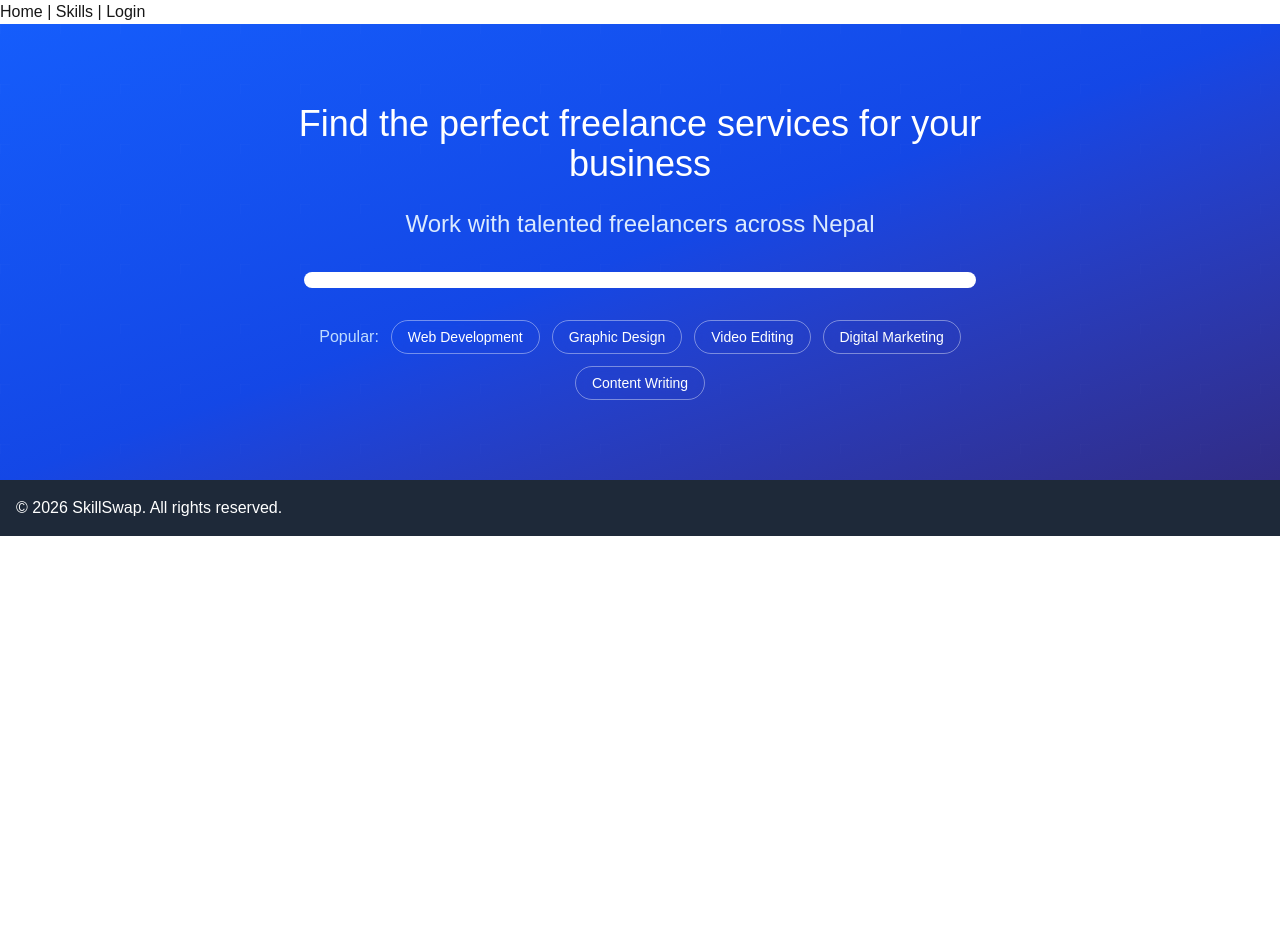
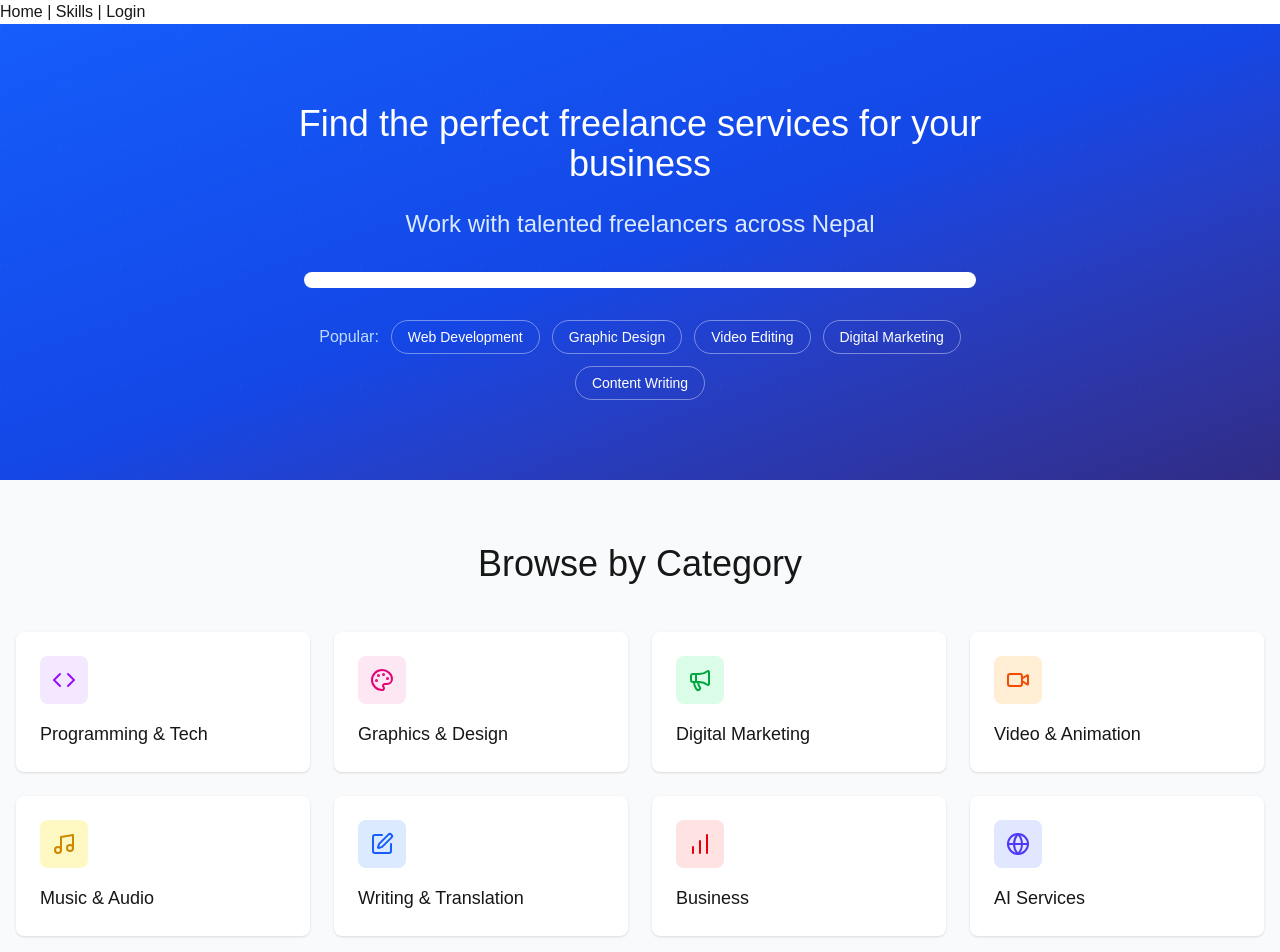
Before and after one commit to PratikPant01/SkillSwap, a Next.js app in the folder skillswap-frontend/: page / in a window 1280 px wide. Shown: the top 952 px of the page. Before the commit the page ends 800 px from the top, so only its background shows below. Built offline with nearby package versions, Linux system fonts and the light colour scheme.

Commit message:
page section

```diff
--- a/skillswap-frontend/app/globals.css
+++ b/skillswap-frontend/app/globals.css
@@ -21,8 +21,8 @@
 
 @media (prefers-color-scheme: dark) {
   :root {
-    --background: #0a0a0a;
-    --foreground: #ededed;
+    --background: #ffffff;
+    --foreground: #000000;
   }
 }
 
--- a/skillswap-frontend/app/page.tsx
+++ b/skillswap-frontend/app/page.tsx
@@ -1,8 +1,14 @@
+import Categories from "@/component/categories";
+import FeaturedService from "@/component/featuredsevice";
 import Hero from "@/component/hero";
+
 
 export default function Home() {
   return (
-    <Hero />
-
+    <div className="min-h-screen flex flex-col">
+      <Hero />
+      <Categories />
+      <FeaturedService />
+    </div>
   );
 }
--- a/skillswap-frontend/component/categories.tsx
+++ b/skillswap-frontend/component/categories.tsx
@@ -0,0 +1,44 @@
+import { Code, Palette, Video, Music, Megaphone, Edit, BarChart, Globe } from 'lucide-react';
+
+const categories = [
+  { name: 'Programming & Tech', icon: Code, color: 'bg-purple-100 text-purple-600' },
+  { name: 'Graphics & Design', icon: Palette, color: 'bg-pink-100 text-pink-600' },
+  { name: 'Digital Marketing', icon: Megaphone, color: 'bg-green-100 text-green-600' },
+  { name: 'Video & Animation', icon: Video, color: 'bg-orange-100 text-orange-600' },
+  { name: 'Music & Audio', icon: Music, color: 'bg-yellow-100 text-yellow-600' },
+  { name: 'Writing & Translation', icon: Edit, color: 'bg-blue-100 text-blue-600' },
+  { name: 'Business', icon: BarChart, color: 'bg-red-100 text-red-600' },
+  { name: 'AI Services', icon: Globe, color: 'bg-indigo-100 text-indigo-600' },
+];
+
+
+export default function Categories(){
+    return(
+        <section className="py-16 bg-gray-50">
+      <div className="container mx-auto px-4">
+        <h2 className="text-3xl md:text-4xl text-center mb-12">
+          Browse by Category
+        </h2>
+
+        <div className="grid grid-cols-2 md:grid-cols-3 lg:grid-cols-4 gap-4 md:gap-6">
+          {categories.map((category) => {
+            const Icon = category.icon;
+            return (
+              <div
+                key={category.name}
+                className="bg-white p-6 rounded-lg shadow-sm hover:shadow-md transition-shadow cursor-pointer group"
+              >
+                <div className={`${category.color} size-12 rounded-lg flex items-center justify-center mb-4 group-hover:scale-110 transition-transform`}>
+                  <Icon className="size-6" />
+                </div>
+                <h3 className="text-lg">
+                  {category.name}
+                </h3>
+              </div>
+            );
+          })}
+        </div>
+      </div>
+    </section>
+    )
+}
--- a/skillswap-frontend/component/featuredsevice.tsx
+++ b/skillswap-frontend/component/featuredsevice.tsx
@@ -0,0 +1,110 @@
+import React from "react";
+
+const services = [
+  {
+    id: 1,
+    title: "I will design a modern and professional website UI",
+    seller: "designpro",
+    rating: 4.9,
+    reviews: 234,
+    price: 150,
+    image: "web design",
+  },
+  {
+    id: 2,
+    title: "I will create a stunning logo for your brand",
+    seller: "logomaster",
+    rating: 5.0,
+    reviews: 567,
+    price: 75,
+    image: "logo design",
+  },
+  {
+    id: 3,
+    title: 'I will develop a responsive WordPress website',
+    seller: 'webwizard',
+    rating: 4.8,
+    reviews: 189,
+    price: 200,
+    image: 'wordpress website',
+  },
+  {
+    id: 4,
+    title: 'I will edit and enhance your videos professionally',
+    seller: 'videoedit',
+    rating: 4.9,
+    reviews: 421,
+    price: 120,
+    image: 'video editing',
+  },
+  {
+    id: 5,
+    title: 'I will write SEO optimized content for your website',
+    seller: 'contentking',
+    rating: 5.0,
+    reviews: 312,
+    price: 90,
+    image: 'content writing',
+  },
+
+];
+
+export default function FeaturedService() {
+  return (
+    <section className="py-16 bg-white">
+      <div className="container mx-auto px-4">
+        <div className="flex items-center justify-between mb-12">
+          <h2 className="text-3xl md:text-4xl font-bold">Popular Services</h2>
+          <button className="text-blue-600 border border-blue-600 rounded px-4 py-2 hover:bg-blue-600 hover:text-white transition-colors">
+            See All
+          </button>
+        </div>
+
+        <div className="grid grid-cols-1 md:grid-cols-2 lg:grid-cols-3 gap-6">
+          {services.map((service) => (
+            <div
+              key={service.id}
+              className="rounded-lg overflow-hidden hover:shadow-lg transition-shadow cursor-pointer"
+            >
+              {/* Service Image */}
+              <div className="h-48 bg-gradient-to-br from-blue-100 to-purple-100 flex items-center justify-center">
+                <span className="text-gray-600 text-lg">{service.image}</span>
+              </div>
+
+              {/* Service Content */}
+              <div className="p-4">
+                {/* Seller Info */}
+                <div className="flex items-center gap-2 mb-2">
+                  <div className="w-8 h-8 bg-blue-500 rounded-full flex items-center justify-center text-white text-sm">
+                    {service.seller.charAt(0).toUpperCase()}
+                  </div>
+                  <span className="text-sm text-gray-600">{service.seller}</span>
+                </div>
+
+                {/* Title */}
+                <h3 className="text-lg font-semibold mb-3 line-clamp-2">
+                  {service.title}
+                </h3>
+
+                {/* Rating */}
+                <div className="flex items-center gap-2 mb-3">
+                  <span className="text-yellow-500">★</span>
+                  <span className="font-semibold">{service.rating}</span>
+                  <span className="text-gray-500 text-sm">
+                    ({service.reviews})
+                  </span>
+                </div>
+
+                {/* Price */}
+                <div className="flex items-center justify-between pt-3 border-t">
+                  <span className="text-gray-600 text-sm">Starting at</span>
+                  <span className="text-xl font-bold">${service.price}</span>
+                </div>
+              </div>
+            </div>
+          ))}
+        </div>
+      </div>
+    </section>
+  );
+}
--- a/skillswap-frontend/package.json
+++ b/skillswap-frontend/package.json
@@ -9,6 +9,7 @@
     "lint": "eslint"
   },
   "dependencies": {
+    "lucide-react": "^0.562.0",
     "next": "16.1.2",
     "react": "19.2.3",
     "react-dom": "19.2.3"
```
Also changed, not shown: 1 other file (tests, documents, lock files or other folders).
